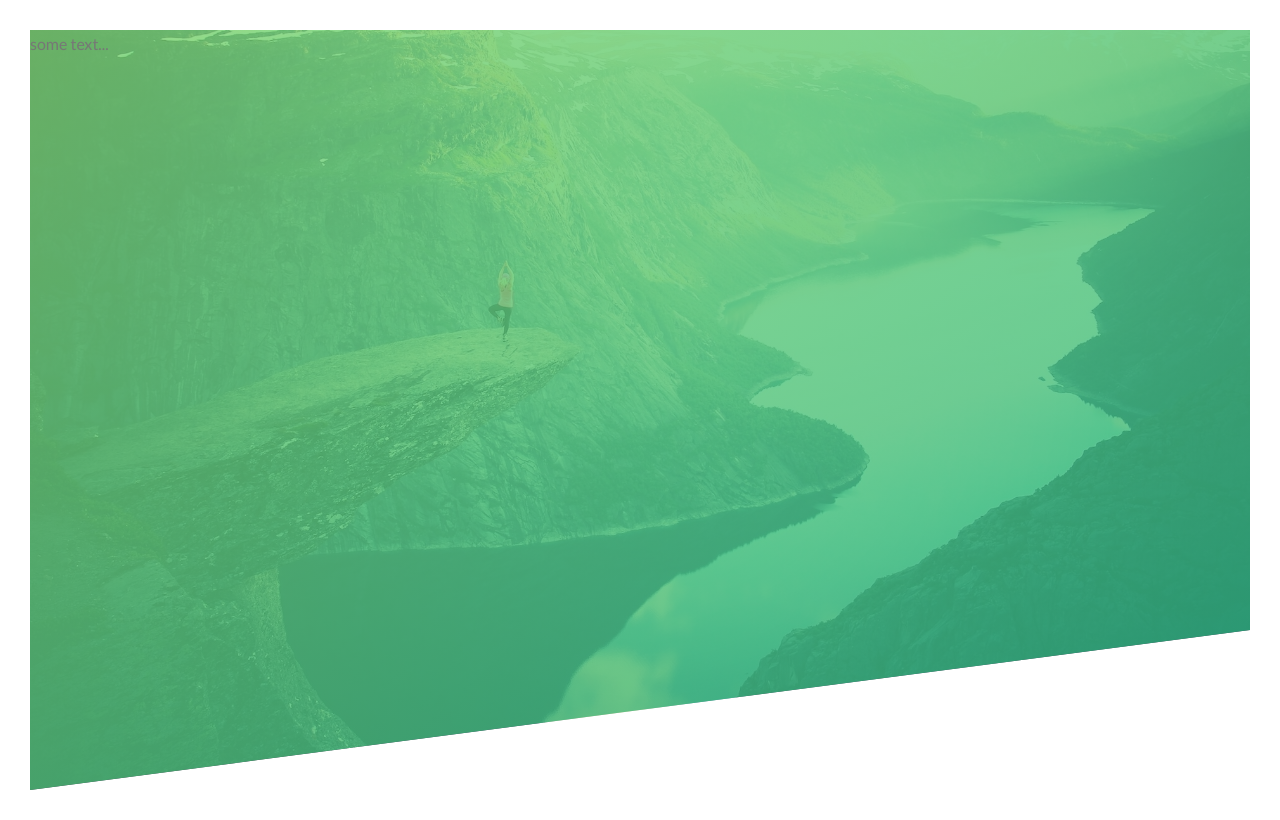
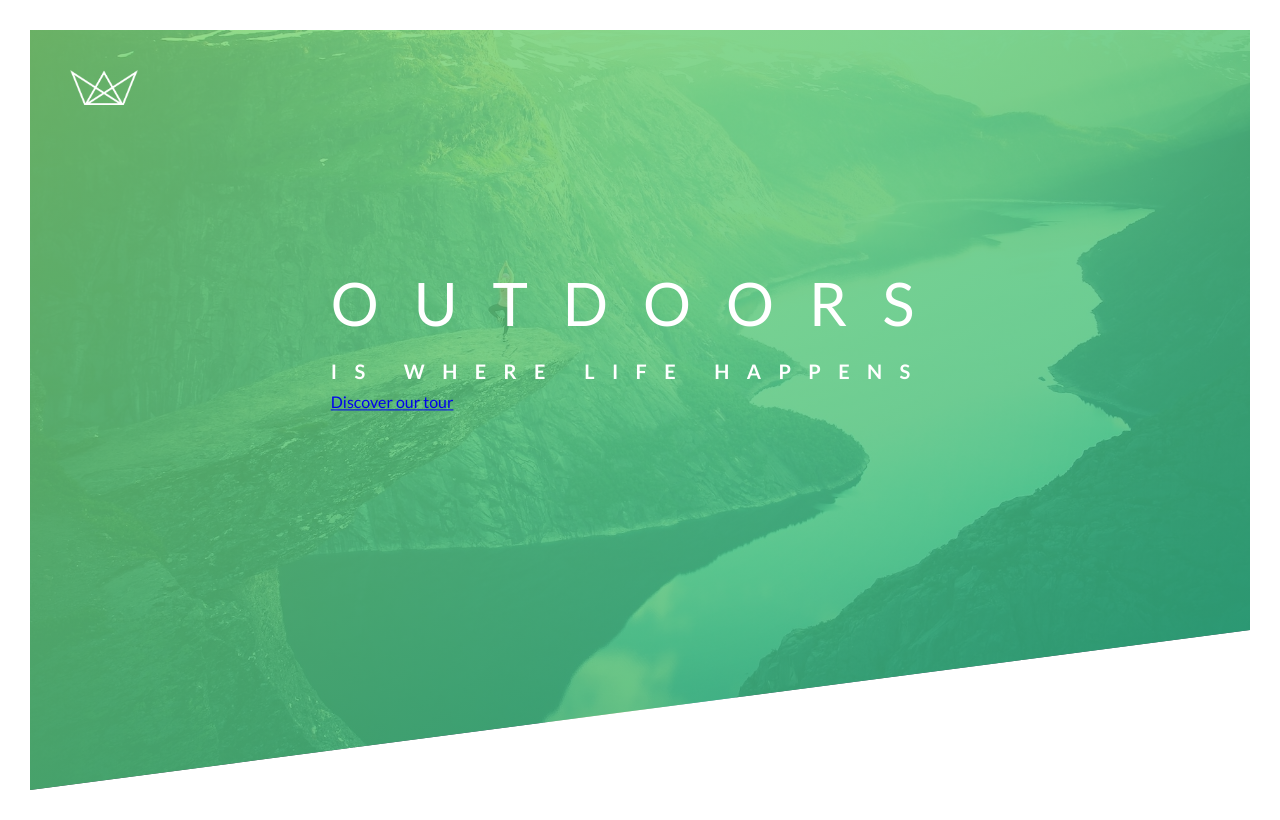
Before and after one commit to anmolsukki/html-jonas, a plain HTML site: page index.html in a window 1280 px wide. Drawn offline with Linux system fonts and the light colour scheme.

Commit message:
css animation

```diff
--- a/css/style.css
+++ b/css/style.css
@@ -30,5 +30,86 @@ body {
     url(../img/hero.jpg);
   background-size: cover;
   background-position: top;
+  position: relative;
   clip-path: polygon(0 0, 100% 0, 100% 75vh, 0 100%);
 }
+
+.logo-box {
+  position: absolute;
+  top: 40px;
+  left: 40px;
+}
+
+.logo {
+  height: 35px;
+}
+
+.text-box {
+  position: absolute;
+  top: 40%;
+  left: 50%;
+  transform: translate(-50%, -50%);
+}
+
+.heading-primary {
+  color: #fff;
+  text-transform: uppercase;
+
+  backface-visibility: hidden;
+}
+
+.heading-primary-main {
+  display: block;
+  font-size: 60px;
+  font-weight: 400;
+  letter-spacing: 35px;
+
+  animation-name: moveInLeft;
+  animation-duration: 2s;
+  animation-timing-function: ease-out;
+  /*
+  animation-iteration-count: 3;  /* animation replay in 3 times */
+  /*
+  animation-delay: 2s;   /* animation start after 2s */
+}
+
+.heading-primary-sub {
+  display: block;
+  font-size: 20px;
+  font-weight: 700;
+  letter-spacing: 17.4px;
+
+  animation: moveInRight 2s ease-out;
+}
+
+@keyframes moveInLeft {
+  0% {
+    opacity: 0;
+    transform: translateX(-100px);
+  }
+
+  80% {
+    transform: translateX(10px);
+  }
+
+  100% {
+    opacity: 1;
+    transform: translate(0);
+  }
+}
+
+@keyframes moveInRight {
+  0% {
+    opacity: 0;
+    transform: translateX(100px);
+  }
+
+  80% {
+    transform: translateX(-10px);
+  }
+
+  100% {
+    opacity: 1;
+    transform: translate(0);
+  }
+}
--- a/index.html
+++ b/index.html
@@ -15,7 +15,16 @@
   </head>
   <body>
     <header class="header">
-      some text...
+      <div class="logo-box">
+        <img src="img/logo-white.png" alt="logo" class="logo" />
+      </div>
+      <div class="text-box">
+        <h1 class="heading-primary">
+          <span class="heading-primary-main">Outdoors</span>
+          <span class="heading-primary-sub">is where life happens</span>
+        </h1>
+        <a href="#" class="btn btn-white">Discover our tour</a>
+      </div>
     </header>
   </body>
 </html>
```
